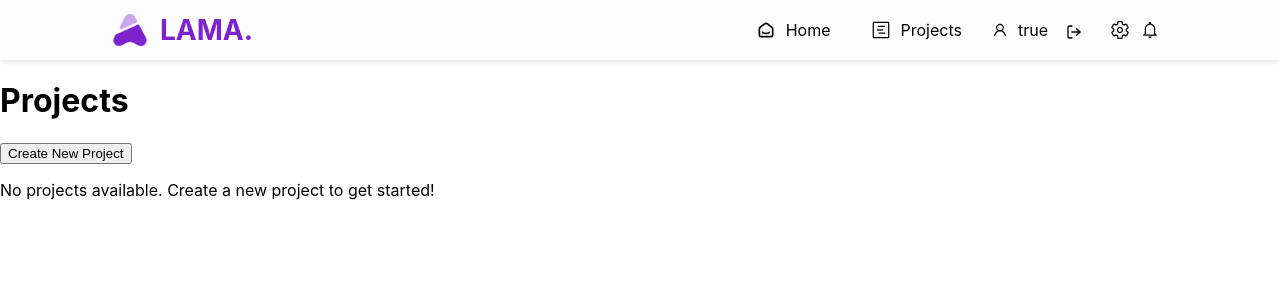
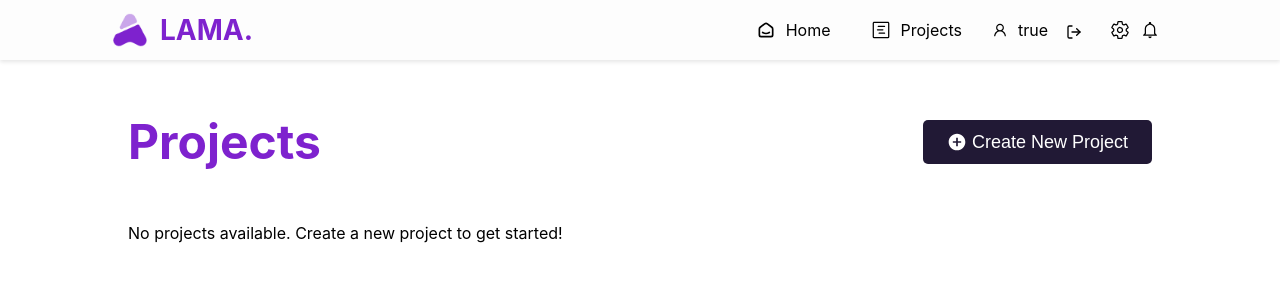
Before and after one commit to RutikKulkarni/Lama-Podcaster, a React (Create React App) app: page /projects in a window 1280 px wide. Shown: the top 300 px of the page. Built offline with nearby package versions, Linux system fonts and the light colour scheme; sample sign-in values are in the browser's storage.

Commit message:
Project page UI Design

```diff
--- a/package.json
+++ b/package.json
@@ -7,6 +7,7 @@
     "@testing-library/react": "^13.4.0",
     "@testing-library/user-event": "^13.5.0",
     "axios": "^1.7.2",
+    "date-fns": "^3.6.0",
     "react": "^18.3.1",
     "react-dom": "^18.3.1",
     "react-icons": "^5.2.1",
--- /dev/null
+++ b/src/components/Cards/ProjectCard/ProjectCard.js
@@ -0,0 +1,35 @@
+import React from "react";
+import styles from "./ProjectCard.module.css";
+import { formatDistanceToNow } from "date-fns"; // Using date-fns for formatting time
+
+const ProjectCard = ({
+  projectName = "",
+  episodeName = "Episode 1",
+  creationTime,
+}) => {
+  const getInitials = (name) => {
+    if (!name) return "";
+    return name
+      .split(" ")
+      .map((word) => word[0])
+      .join("")
+      .toUpperCase();
+  };
+
+  return (
+    <div className={styles.card}>
+      <div className={styles.square}>{getInitials(projectName)}</div>
+      <div className={styles.projectDetails}>
+        <h3>{projectName}</h3>
+        <p>{episodeName}</p>
+        <p className={styles.creationTime}>
+          {creationTime
+            ? formatDistanceToNow(new Date(creationTime), { addSuffix: true })
+            : "Unknown time"}
+        </p>
+      </div>
+    </div>
+  );
+};
+
+export default ProjectCard;
--- /dev/null
+++ b/src/components/Cards/ProjectCard/ProjectCard.module.css
@@ -0,0 +1,51 @@
+.card {
+  width: 300px;
+  height: 50px;
+  display: flex;
+  align-items: center;
+  justify-content: space-between;
+  border: 0.5px solid #ccc;
+  padding: 20px;
+  border-radius: 10px;
+  background-color: #fff;
+  text-align: center;
+  box-shadow: 0 4px 8px rgba(0, 0, 0, 0.1);
+  transition: transform 0.2s;
+  cursor: pointer;
+}
+
+.card:hover {
+  transform: scale(1.05);
+}
+
+.square {
+  width: 50px;
+  height: 50px;
+  background-color: #007bff;
+  color: #fff;
+  display: flex;
+  align-items: center;
+  justify-content: center;
+  font-size: 20px;
+  font-weight: bold;
+  border-radius: 5px;
+}
+
+.projectDetails {
+  flex: 1;
+  margin-left: 20px;
+}
+
+.projectDetails h3 {
+  margin: 0 0 10px;
+}
+
+.projectDetails p {
+  margin: 5px 0;
+}
+
+.creationTime {
+  margin-top: auto;
+  color: #888;
+  font-size: 12px;
+}
--- a/src/pages/Home/Home.js
+++ b/src/pages/Home/Home.js
@@ -4,7 +4,7 @@ import projectImage from "../../assets/Home-img.png";
 import CreateProjectButton from "../../components/Buttons/CreateProject/createProject";
 import { MdAddCircle } from "react-icons/md";
 import CreateProject from "../../components/Modals/CreateProject/CreateProject";
-import { createProject } from "../../utility/createProject "; // Import the utility function
+import { createProject } from "../../utility/createProject ";
 import { useNavigate } from "react-router-dom";
 
 const Home = ({ user }) => {
--- a/src/pages/Projects/Projects.js
+++ b/src/pages/Projects/Projects.js
@@ -1,7 +1,10 @@
 import React, { useEffect, useState } from "react";
 import { useNavigate } from "react-router-dom";
 import CreateProject from "../../components/Modals/CreateProject/CreateProject";
-import { createProject } from "../../utility/createProject "; // Import the utility function
+import { createProject } from "../../utility/createProject ";
+import ProjectCard from "../../components/Cards/ProjectCard/ProjectCard";
+import styles from "./Projects.module.css";
+import { MdAddCircle } from "react-icons/md";
 
 const Projects = ({ user }) => {
   const [projects, setProjects] = useState([]);
@@ -14,7 +17,6 @@ const Projects = ({ user }) => {
   }, [user]);
 
   const handleCreateProject = (projectName) => {
-    // Use the utility function to create and store the project
     const updatedProjects = createProject(user, projectName);
     setProjects(updatedProjects);
     setShowCreateProjectModal(false);
@@ -29,19 +31,27 @@ const Projects = ({ user }) => {
   };
 
   return (
-    <div>
-      <h1>Projects</h1>
-      <button onClick={openCreateProjectModal}>Create New Project</button>
+    <div className={styles.projectsContainer}>
+      <div className={styles.headerContainer}>
+        <h1>Projects</h1>
+        <button className={styles.button} onClick={openCreateProjectModal}>
+          <MdAddCircle className={styles.plusIcon} /> Create New Project
+        </button>
+      </div>
       {projects.length === 0 ? (
         <p>No projects available. Create a new project to get started!</p>
       ) : (
-        <ul>
+        <div className={styles.projectsGrid}>
           {projects.map((project, index) => (
-            <li key={index}>{project}</li>
+            <ProjectCard
+              key={index}
+              projectName={project.name}
+              episodeName={project.episodeName}
+              creationTime={project.creationTime}
+            />
           ))}
-        </ul>
+        </div>
       )}
-
       {showCreateProjectModal && (
         <CreateProject
           onClose={closeCreateProjectModal}
--- /dev/null
+++ b/src/pages/Projects/Projects.module.css
@@ -0,0 +1,46 @@
+.projectsGrid {
+  display: grid;
+  grid-template-columns: repeat(4, 1fr);
+  gap: 20px;
+}
+
+.projectsContainer {
+  width: 80%;
+  margin: 0 auto;
+  margin-top: 20px;
+}
+
+.headerContainer {
+  display: flex;
+  align-items: center;
+  justify-content: space-between;
+  margin-bottom: 20px;
+}
+
+.headerContainer h1 {
+  color: var(--primary-color);
+  font-size: 48px;
+  font-weight: 700;
+  padding: 0;
+  margin-right: 10px;
+}
+
+.headerContainer button {
+  display: flex;
+  align-items: center;
+  justify-content: center;
+  padding: 12px 24px;
+  background-color: var(--secondary-color);
+  color: white;
+  border: none;
+  border-radius: 5px;
+  cursor: pointer;
+  font-size: 18px;
+  line-height: 1;
+}
+
+.plusIcon {
+  font-size: 20px;
+  margin-right: 5px;
+  vertical-align: middle;
+}
--- a/src/utility/createProject .js
+++ b/src/utility/createProject .js
@@ -1,6 +1,18 @@
+// export const createProject = (user, projectName) => {
+//   const projects = JSON.parse(localStorage.getItem(user)) || [];
+//   const updatedProjects = [...projects, projectName];
+//   localStorage.setItem(user, JSON.stringify(updatedProjects));
+//   return updatedProjects;
+// };
+
 export const createProject = (user, projectName) => {
   const projects = JSON.parse(localStorage.getItem(user)) || [];
-  const updatedProjects = [...projects, projectName];
+  const newProject = {
+    name: projectName,
+    episodeName: "Episode 1", // Example episode name
+    creationTime: new Date().toISOString(), // Store the creation time
+  };
+  const updatedProjects = [...projects, newProject];
   localStorage.setItem(user, JSON.stringify(updatedProjects));
   return updatedProjects;
 };
```
Also changed, not shown: src/components/Card/Card.js (deleted, +0 -8 lines), src/components/Cards/ModalCard/ModalCard.js (added, +8 -0 lines), src/components/Cards/ModalCard/ModalCard.module.css (renamed from src/components/Card/Card.module.css), 1 other file (tests, documents, lock files or other folders).
